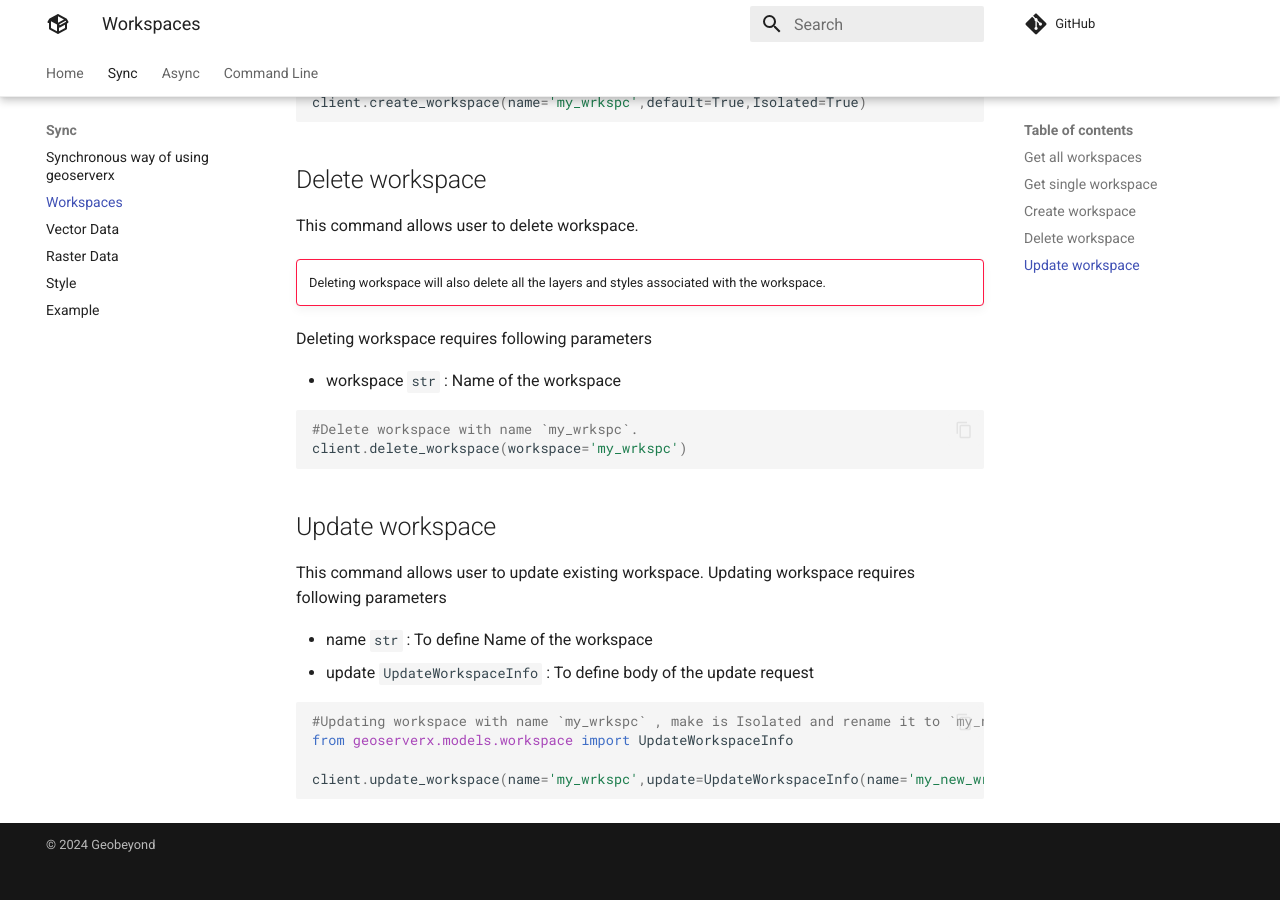
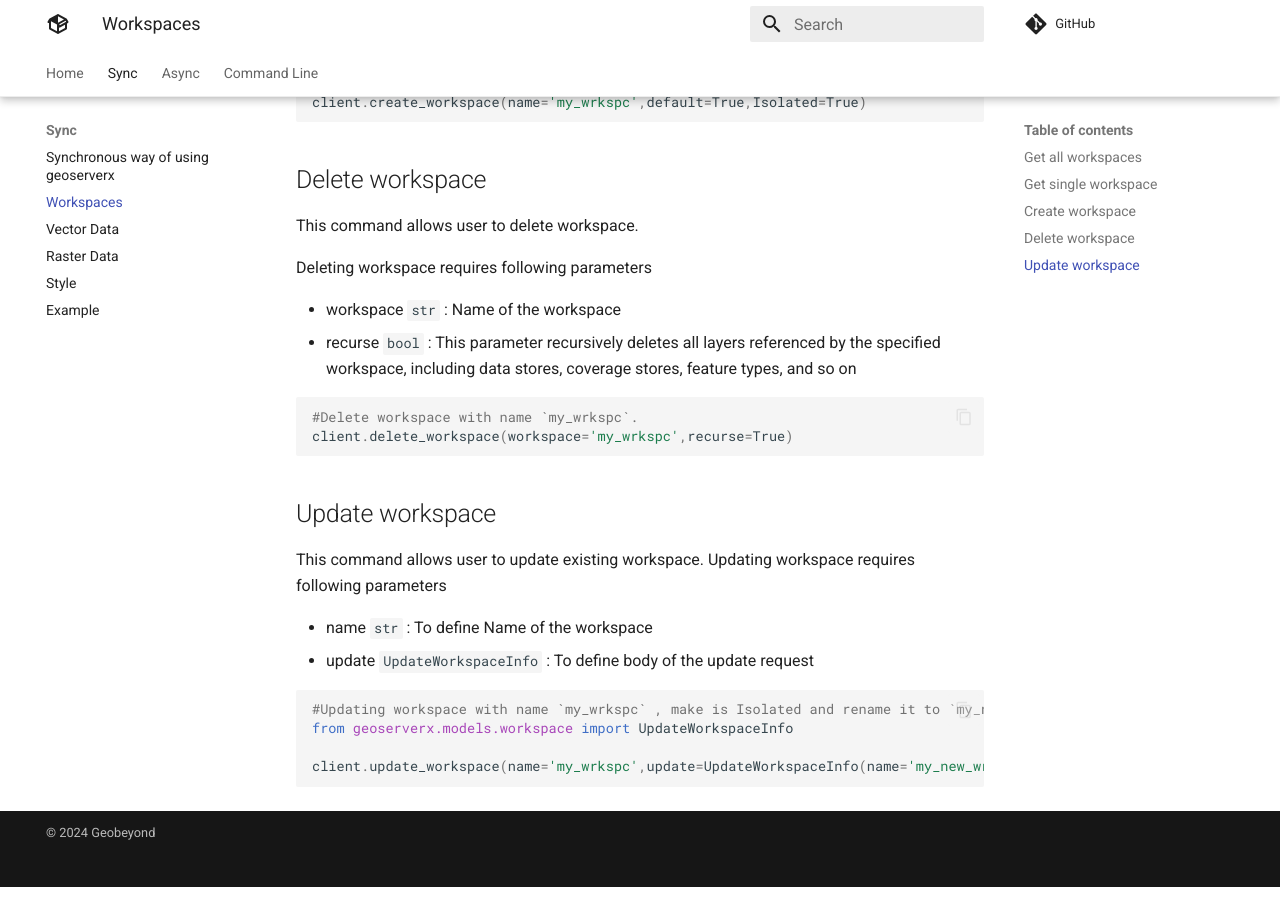
Before and after one commit to geobeyond/geoserverx, an MkDocs documentation site: the page built from docs/pages/sync/workspace.md, in a window 1280 px wide and 900 px high, scrolled down 996 px. Built offline with MkDocs 1.6.1 and Material for MkDocs 9.7.7, drawn with Linux system fonts in a browser that asks for light colours; comment, search, counter and statistics services are not loaded.

Commit message:
made recurse as parameter

````diff
--- a/docs/pages/sync/workspace.md
+++ b/docs/pages/sync/workspace.md
@@ -37,17 +37,14 @@ client.create_workspace(name='my_wrkspc',default=True,Isolated=True)
 ## Delete workspace
 This command allows user to delete  workspace.
 
-!!! danger ""
-
-    Deleting workspace will also delete all the layers and styles associated with the workspace.
-
 Deleting workspace requires following parameters
 
 * workspace `str` : Name of the workspace
+* recurse `bool` : This parameter recursively deletes all layers referenced by the specified workspace, including data stores, coverage stores, feature types, and so on
 
 ```Python
 #Delete workspace with name `my_wrkspc`.
-client.delete_workspace(workspace='my_wrkspc')
+client.delete_workspace(workspace='my_wrkspc',recurse=True)
 ```
 
 ## Update workspace
````
Also changed, not shown: docs/pages/async/workspace.md (+2 -4 lines), docs/pages/cli/workspace.md (+4 -6 lines), 3 other files.
